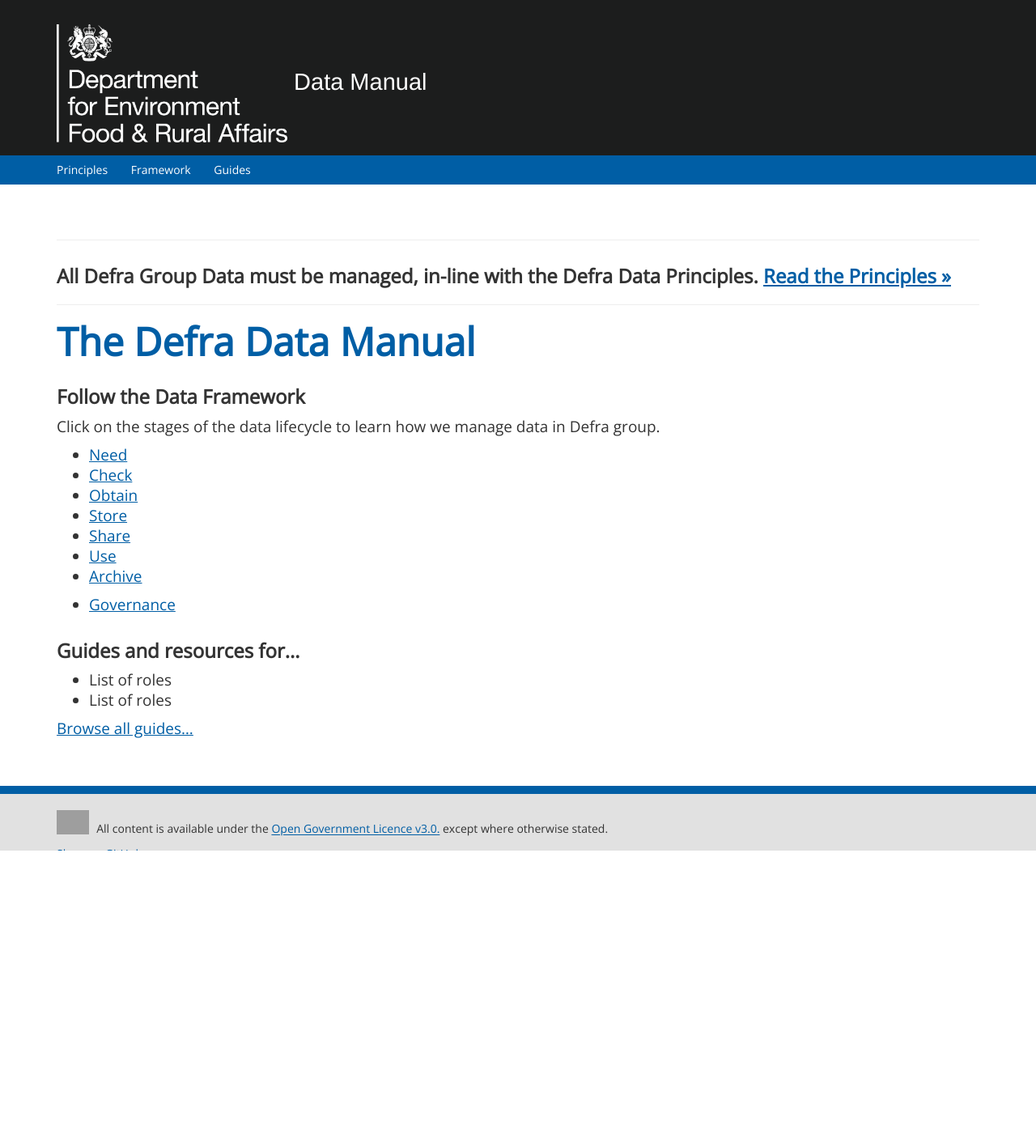
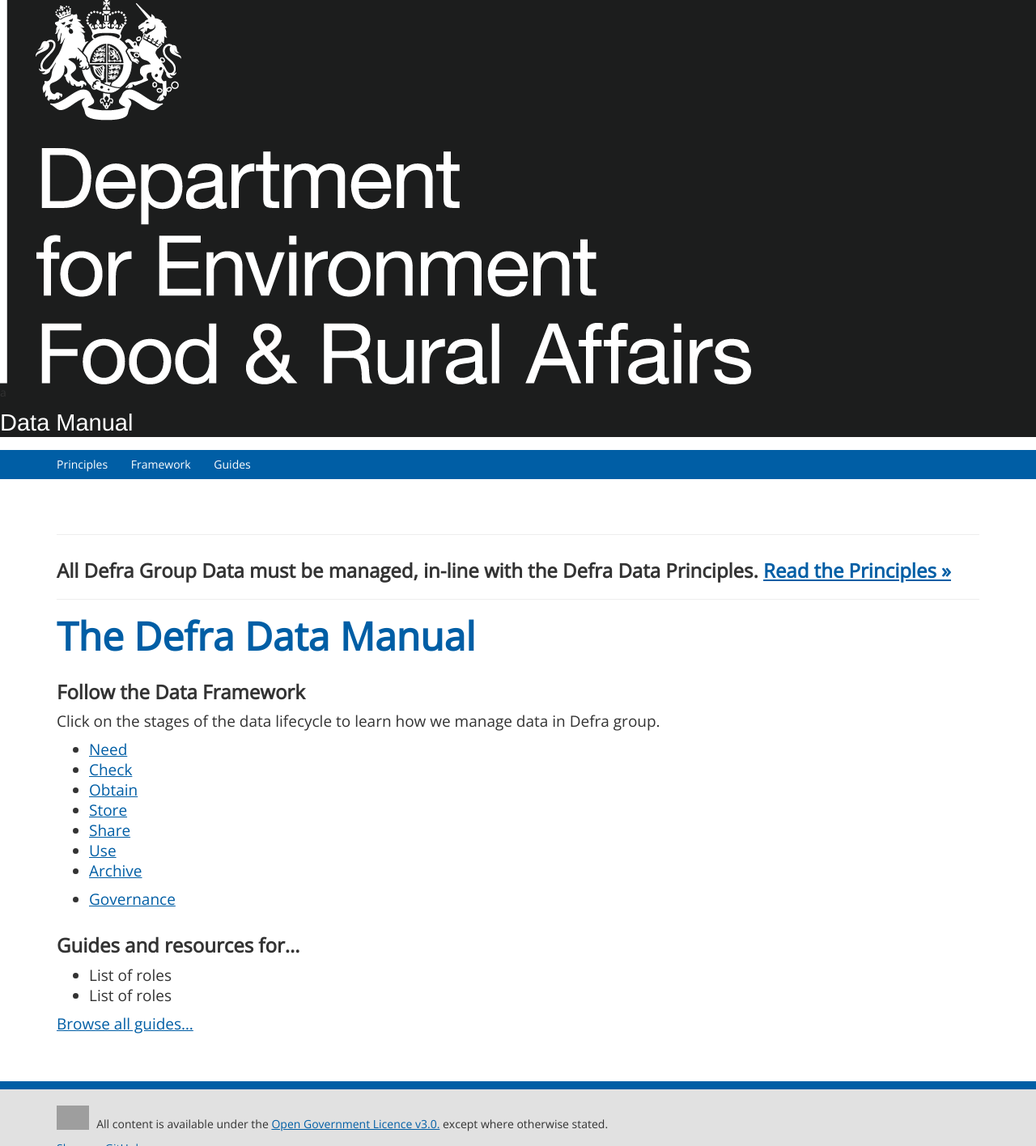
Before and after one commit to andjnewman/DDM, a Jekyll site: the page built from index.md, in a window 1280 px wide. Shown: the whole page at 81% size. Built offline with Jekyll 4.4.1, drawn with Linux system fonts in a browser that asks for light colours; before the commit the page ends 1051 px from its top, so only the background shows below that.

Commit message:
Update default.html

```diff
--- a/_layouts/default.html
+++ b/_layouts/default.html
@@ -10,10 +10,16 @@
     <div id="wrap">
         <header>
             <div id="blackbar">
-                <div class="container">
-			<p>&nbsp;</p>
-			<h1><img src="{{ site.url }}{{ site.baseurl }}/images/defra_white_sml_aw.png" width="25%" /> Data Manual</h1>
+                <div class=".col-md-3">
+			<img src="{{ site.url }}{{ site.baseurl }}/images/defra_white_sml_aw.png" />
                 </div>
+		<div class=".col-md-6">
+			<p>a</p>
+                </div>
+		<div class=".col-md-3">
+			<h1>Data Manual</h1>
+                </div>
+
             </div>
             <nav>
 		{% if page.breadcrumbs %}
```
